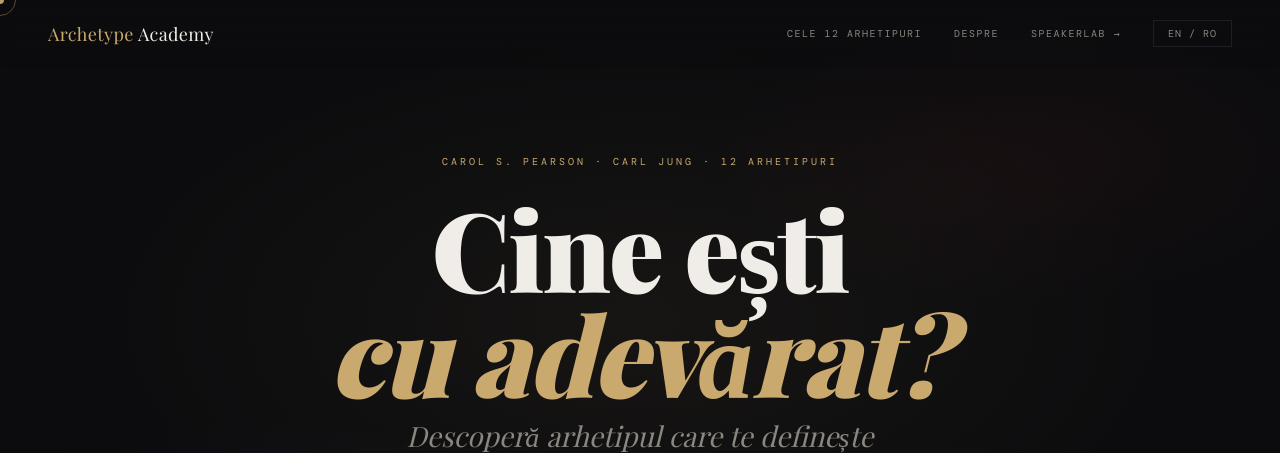
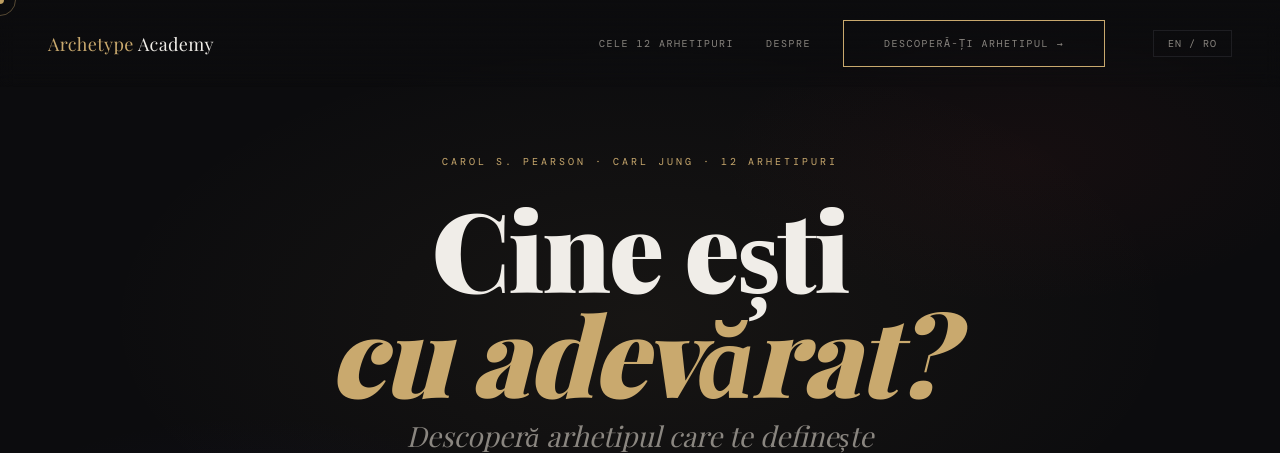
Before and after one commit to bloggustos-stack/archetype-academy, a Flask app: page / in a window 1280 px wide. Shown: the top 453 px of the page. Run offline with Flask 3, Linux system fonts and the light colour scheme; some web fonts are replaced.

Commit message:
Update index.html

```diff
--- a/templates/index.html
+++ b/templates/index.html
@@ -157,7 +157,8 @@ footer { padding:40px 48px; border-top:1px solid var(--border); display:flex; al
     <a href="#arhetipuri" class="en">The 12 Archetypes</a>
     <a href="#despre" class="ro">Despre</a>
     <a href="#despre" class="en">About</a>
-    <a href="https://tedx-speakerlab2.onrender.com/psych" target="_blank">SpeakerLab →</a>
+  <a href="/chestionar" class="cta-link ro" style="margin-right:16px">Descoperă-ți arhetipul →</a>
+  <a href="/chestionar" class="cta-link en" style="margin-right:16px">Discover your archetype →</a>
     <button class="nav-lang" onclick="toggleLang()">EN / RO</button>
   </div>
 </nav>
```
